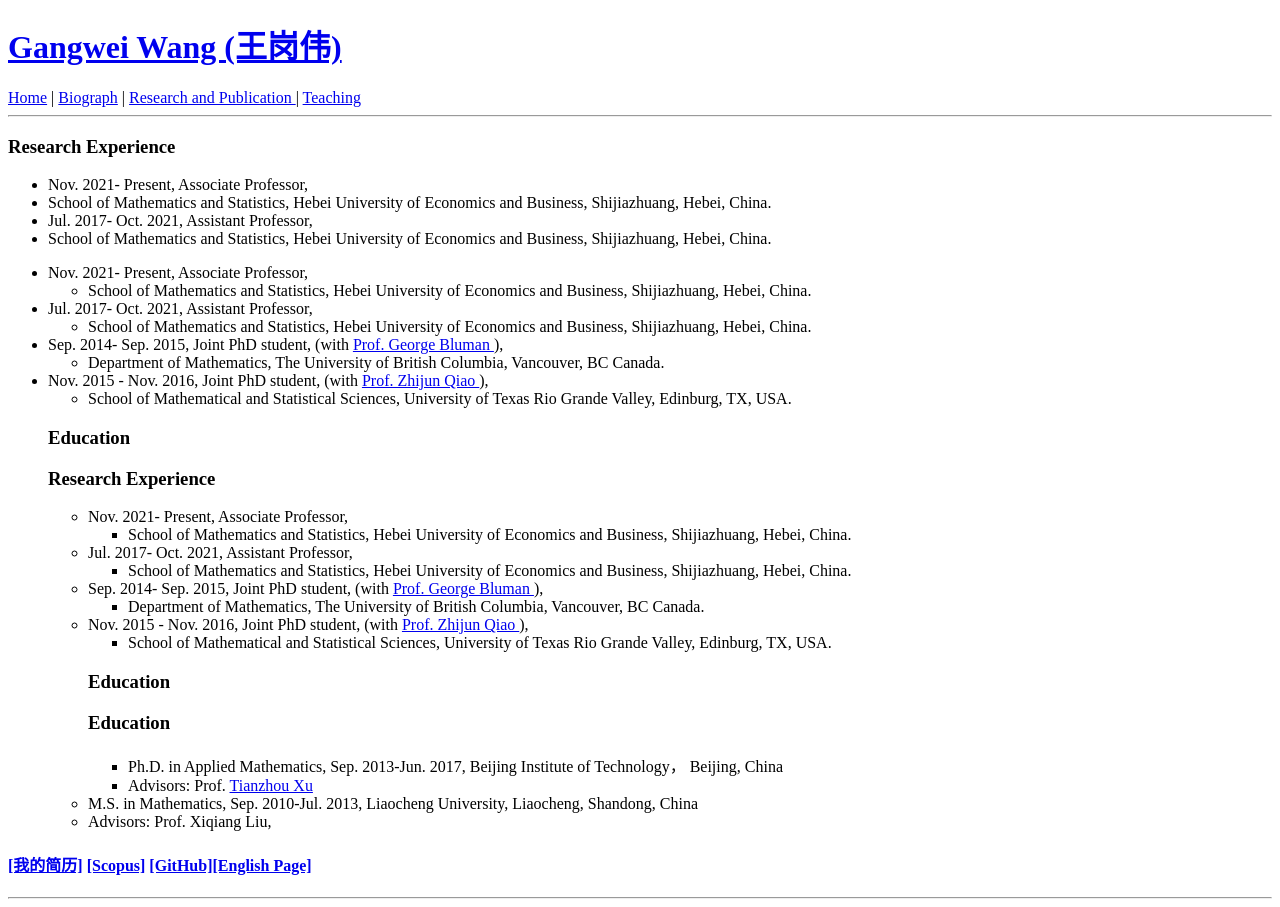
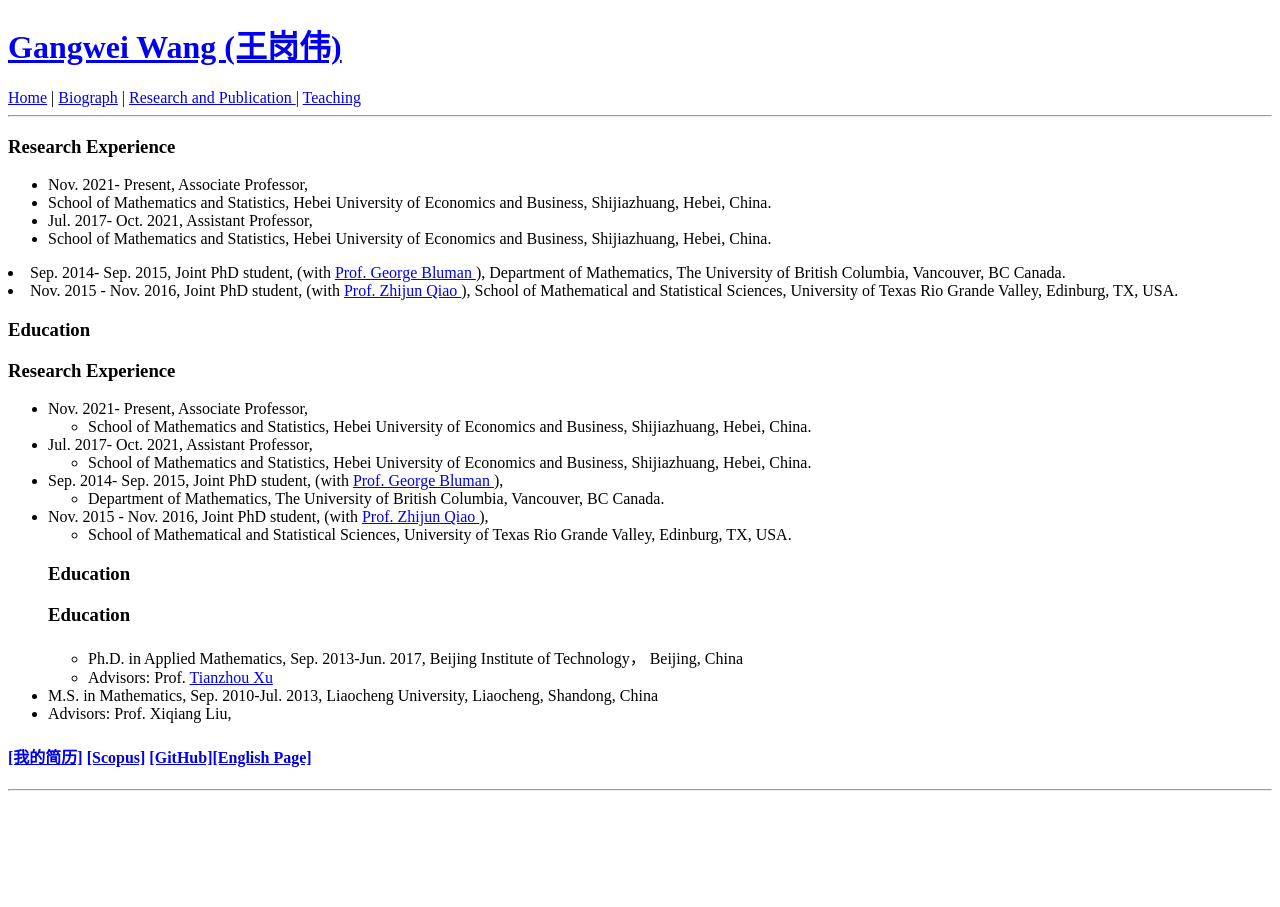
Before and after one commit to wanggangwei82/wanggangwei82.github.io, a Jekyll site: the page built from biography/index.html, in a window 1280 px wide. Built offline with Jekyll 4.4.1, drawn with Linux system fonts in a browser that asks for light colours.

Commit message:
Update index.html

```diff
--- a/biography/index.html
+++ b/biography/index.html
@@ -20,31 +20,10 @@ Hebei University of Economics and Business, Shijiazhuang, Hebei, China.</li>
 <!-- /wp:list-item --></ul>
 <!-- /wp:list -->
 
-<!-- wp:list {"fontSize":"small"} -->
-<ul class="has-small-font-size"><!-- wp:list-item -->
-<li>Nov. 2021- Present, Associate Professor,<!-- wp:list -->
-<ul><!-- wp:list-item -->
-<li>School of Mathematics and Statistics,
-Hebei University of Economics and Business, Shijiazhuang, Hebei, China.</li>
-<!-- /wp:list-item --></ul>
-<!-- /wp:list --></li>
-<!-- /wp:list-item -->
-
-<!-- wp:list-item -->
-<li>Jul. 2017- Oct. 2021, Assistant Professor, <!-- wp:list -->
-<ul><!-- wp:list-item -->
-<li>School of Mathematics and Statistics,
-Hebei University of Economics and Business, Shijiazhuang, Hebei, China.</li>
-<!-- /wp:list-item --></ul>
-<!-- /wp:list --></li>
-<!-- /wp:list-item -->
-
-
 <!-- wp:list-item -->
 <li>Sep. 2014- Sep. 2015,
 Joint PhD student, (with  <a href="https://personal.math.ubc.ca/~bluman/"> Prof. George Bluman </a>),<!-- wp:list -->
-<ul><!-- wp:list-item -->
-<li>Department of Mathematics,
+Department of Mathematics,
 The University of British Columbia, Vancouver, BC Canada.</li>
 <!-- /wp:list-item --></ul>
 <!-- /wp:list --></li>
@@ -54,8 +33,7 @@ The University of British Columbia, Vancouver, BC Canada.</li>
 <li>Nov. 2015 - Nov. 2016, Joint PhD student,
   (with  <a href="https://faculty.utrgv.edu/zhijun.qiao/"> Prof. Zhijun Qiao </a>),
   <!-- wp:list -->
-<ul><!-- wp:list-item -->
-<li>School of Mathematical and Statistical Sciences, University of Texas  Rio Grande Valley, Edinburg, TX, USA.</li>
+School of Mathematical and Statistical Sciences, University of Texas  Rio Grande Valley, Edinburg, TX, USA.</li>
 <!-- /wp:list-item --></ul>
 <!-- /wp:list --></li>
 <!-- /wp:list-item -->
```
